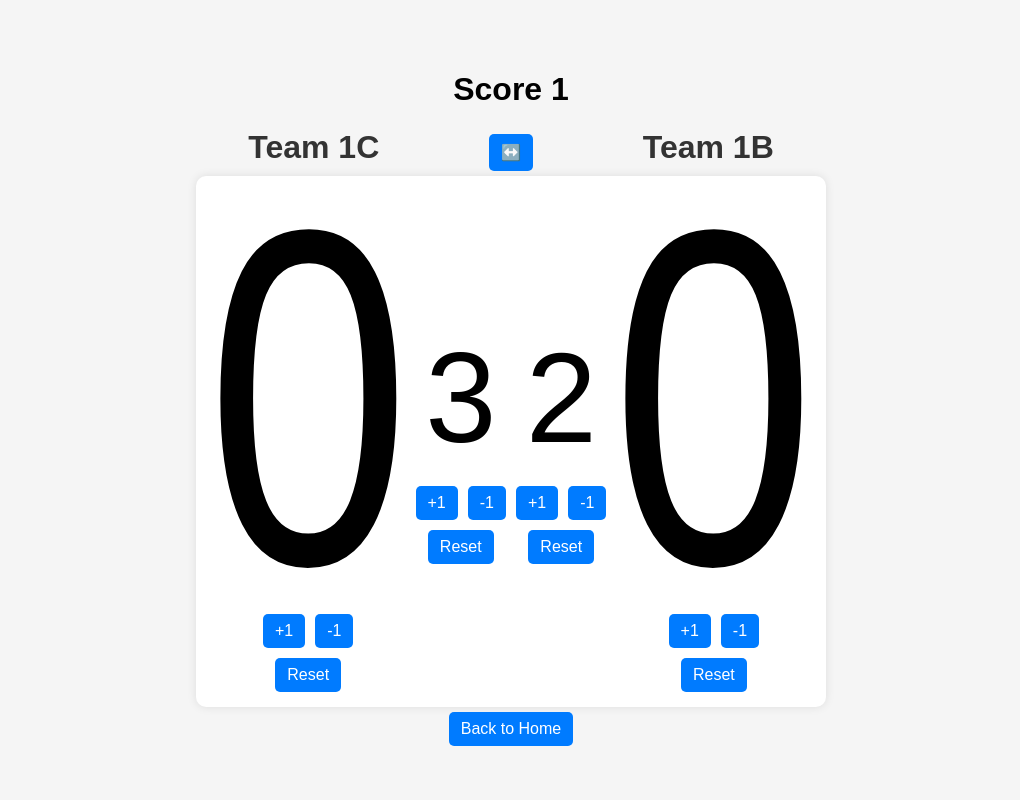
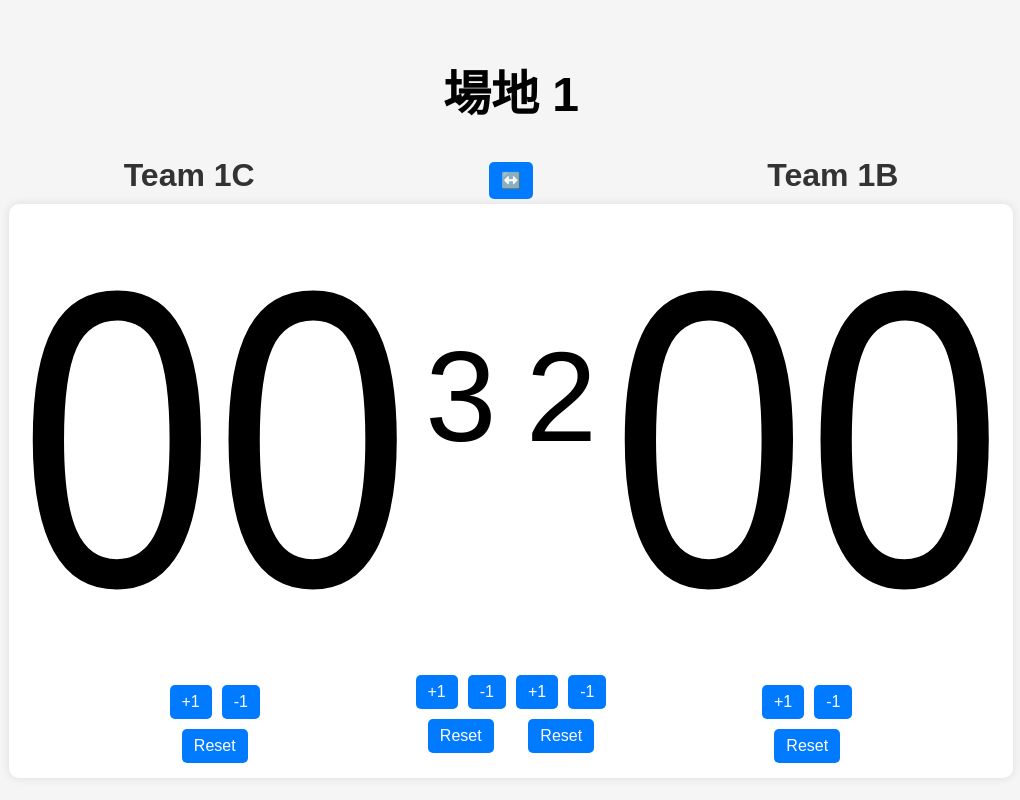
Before and after one commit to 1PingSun/scoreboard, a Flask app: page /scorepage/1 in a window 1280 px wide. Shown: the whole page, without its empty margins (129-1149 px from the left). Run offline with Flask 3, Linux system fonts and the light colour scheme; the visitor is signed in with stand-in values (Sample User, id 1); data comes from the database, SQL or seed files in the repository; both versions use the stored data as it was after the commit.

Commit message:
debug about font bigger

```diff
--- a/app.py
+++ b/app.py
@@ -151,4 +151,4 @@ def admin_page():
 
 if __name__ == '__main__':
     init_db()
-    app.run(host='0.0.0.0', port=8082)
+    app.run(host='0.0.0.0', port=8082, debug = True)
--- a/templates/admin.html
+++ b/templates/admin.html
@@ -117,7 +117,7 @@
 
                         const title = document.createElement('div');
                         title.className = 'scoreboard-title';
-                        title.textContent = `Score ${score[0]}`;
+                        title.textContent = `場地 ${score[0]}`;
                         scoreboard.appendChild(title);
 
                         const scoreboardContent = document.createElement('div');
--- a/templates/score.html
+++ b/templates/score.html
@@ -38,15 +38,22 @@
             margin-bottom: 10px;
         }
         .score {
-            font-size: 23em;
-            margin: 0px 0;
-            transform: scale(1, 1.3);
+            transform: scale(1, 1.2);
+            font-size: 22em;
+            padding-top: 20px;
+            margin-bottom: 40px;
+
         }
         .scorePart {
             font-size: 8em;
-            margin: 10px 0;
+            padding-top: 100px;
+            margin-bottom: 200px;
         }
         .buttonArray {
+            display: flex;
+            justify-content: space-around;
+        }
+        .titleArray {
             display: flex;
             justify-content: space-around;
         }
@@ -63,19 +70,22 @@
         button:hover {
             background-color: #0056b3;
         }
+        h1 {
+            font-size: 3em;
+        }
     </style>
 </head>
 <body>
-    <h1>Score {{ id }}</h1>
+    <h1>場地 {{ id }}</h1>
     <div>
-        <div class="buttonArray">
+        <div class="titleArray">
             <div id="team1_name" class="team-name">Team 1</div>
             <button onclick="swapTeams()">↔️</button>
             <div id="team2_name" class="team-name">Team 2</div>
         </div>
     <div class="scoreboard">
         <div class="score-group">
-            <div class="score" id="score1">22</div>
+            <div class="score" id="score1">0</div>
             <div class="buttonArray">
                 <button onclick="updateScore(1, 1)">+1</button>
                 <button onclick="updateScore(-1, 1)">-1</button>
@@ -100,7 +110,7 @@
             <button onclick="resetScore(3)">Reset</button>
         </div>
         <div class="score-group">
-            <div class="score" id="score4">00</div>
+            <div class="score" id="score4">0</div>
             <div class="buttonArray">
                 <button onclick="updateScore(1, 4)">+1</button>
                 <button onclick="updateScore(-1, 4)">-1</button>
@@ -109,7 +119,6 @@
         </div>
     </div>
     </div>
-    <button onclick="goToHome()">Back to Home</button>
 
     <script>
         const scoreElements = [
@@ -131,7 +140,11 @@
                 document.getElementById('team1_name').textContent = data.team1_name;
                 document.getElementById('team2_name').textContent = data.team2_name;
                 for (let i = 0; i < scores.length; i++) {
-                    scoreElements[i].textContent = scores[i];
+                    if (i === 1 || i == 2) {
+                        scoreElements[i].textContent = scores[i];
+                    } else {
+                        scoreElements[i].textContent = scores[i].toString().padStart(2, '0');
+                    }
                 }
             });
 
@@ -184,9 +197,17 @@
                 for (let i = 0; i < scores.length; i++) {
                     // scoreElements[i].textContent = scores[i];
                     if (swapped) {
-                        scoreElements[3 - i].textContent = scores[i];
+                        if (i === 1 || i == 2) {
+                            scoreElements[3 - i].textContent = scores[i];
+                        } else {
+                            scoreElements[3 - i].textContent = scores[i].toString().padStart(2, '0');
+                        }
                     } else {
-                        scoreElements[i].textContent = scores[i];
+                        if (i === 1 || i == 2) {
+                            scoreElements[i].textContent = scores[i];
+                        } else {
+                            scoreElements[i].textContent = scores[i].toString().padStart(2, '0');
+                        }
                     }
                 }
             })
@@ -246,9 +267,17 @@
                     for (let i = 0; i < scores.length; i++) {
                         // scoreElements[i].textContent = scores[i];
                         if (swapped) {
-                            scoreElements[3 - i].textContent = scores[i];
+                            if (i === 1 || i == 2) {
+                                scoreElements[3 - i].textContent = scores[i];
+                            } else {
+                                scoreElements[3 - i].textContent = scores[i].toString().padStart(2, '0');
+                            }
                         } else {
-                            scoreElements[i].textContent = scores[i];
+                            if (i === 1 || i == 2) {
+                                scoreElements[i].textContent = scores[i];
+                            } else {
+                                scoreElements[i].textContent = scores[i].toString().padStart(2, '0');
+                            }
                         }
                     }
                 })
```
Also changed, not shown: templates/index.html (+5 -5 lines), database.db.
